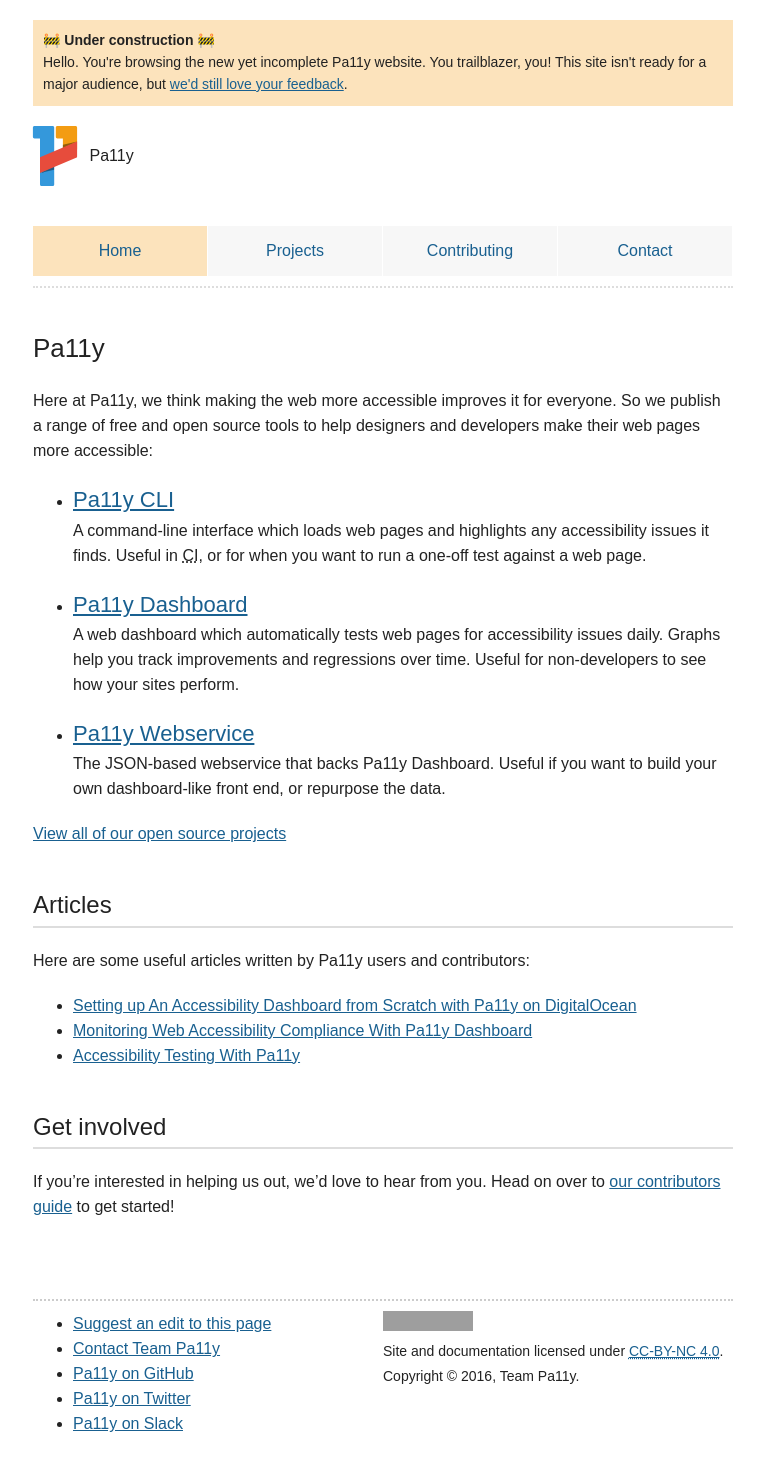
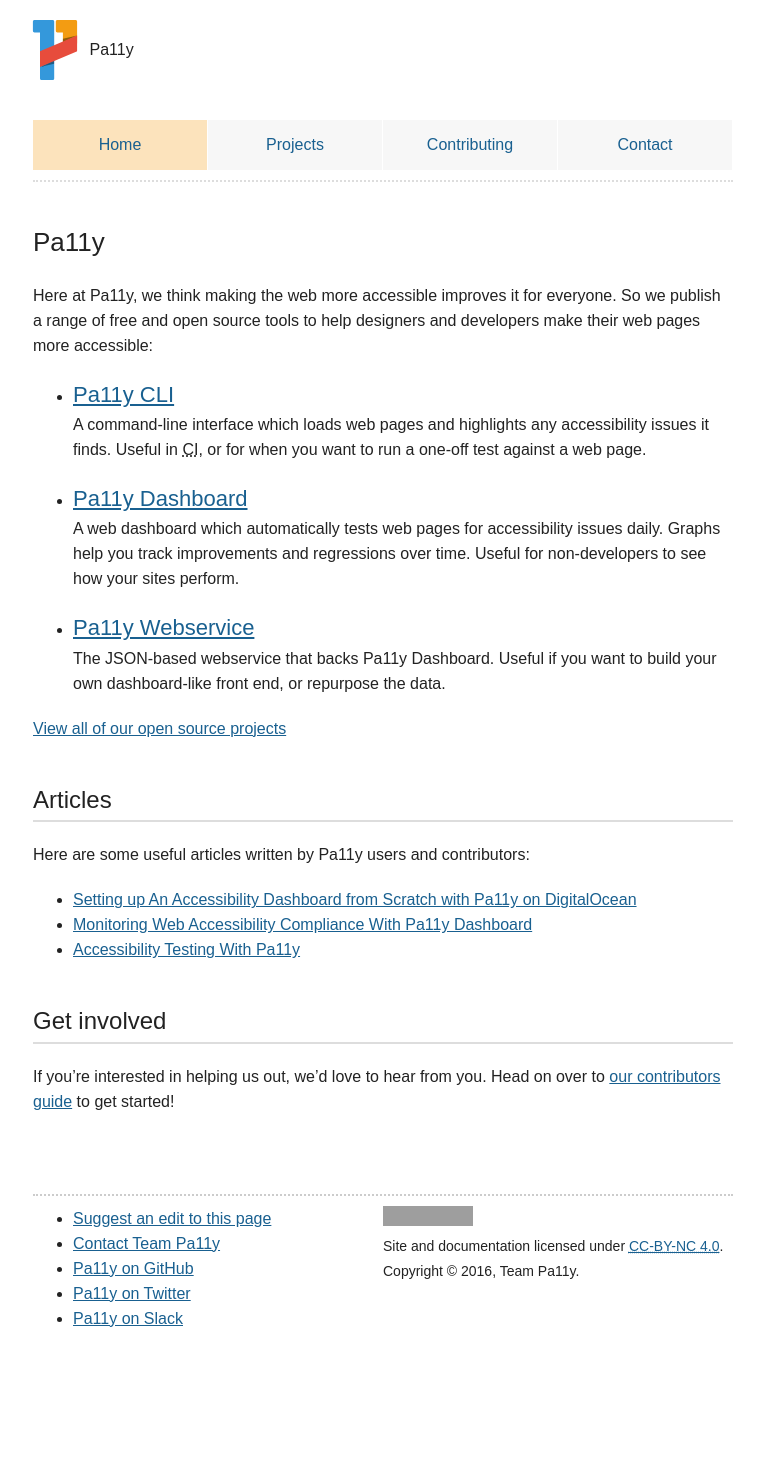
Before and after one commit to pa11y/pa11y.github.io, a Jekyll site: the page built from pages/home.md, in a window 1280 px wide. Shown: the whole page, without its empty margins (257-1021 px from the left). Built offline with Jekyll 4.4.1, drawn with Linux system fonts in a browser that asks for light colours; emoji names are drawn with the system emoji font; after the commit the page ends 1371 px from its top, so only the background shows below that; grey boxes are pictures that could not be loaded.

Commit message:
Remove the "under construction" notice

```diff
--- a/_includes/header.html
+++ b/_includes/header.html
@@ -1,12 +1,3 @@
-
-<div class="construction-notice">
-	<p class="construction-notice__content">
-		<b>:construction: Under construction :construction:</b><br/>
-		Hello. You're browsing the new yet incomplete Pa11y website. You trailblazer, you!
-		This site isn't ready for a major audience,
-		but <a href="/contact/">we'd still love your feedback</a>.
-	</p>
-</div>
 
 <header role="banner" class="site-header">
 
--- a/asset/style/site.scss
+++ b/asset/style/site.scss
@@ -66,17 +66,6 @@ $c-yellow-light: lighten($c-yellow, 35%);
 	padding: $spacing;
 }
 
-// Construction notice
-.construction-notice {
-	margin-bottom: $spacing;
-	padding: $spacing-small;
-	background-color: $c-yellow-light;
-}
-.construction-notice__content {
-	margin: 0;
-	font-size: $font-size-small;
-}
-
 // Site branding
 .site-brand,
 .site-brand:visited {
```
